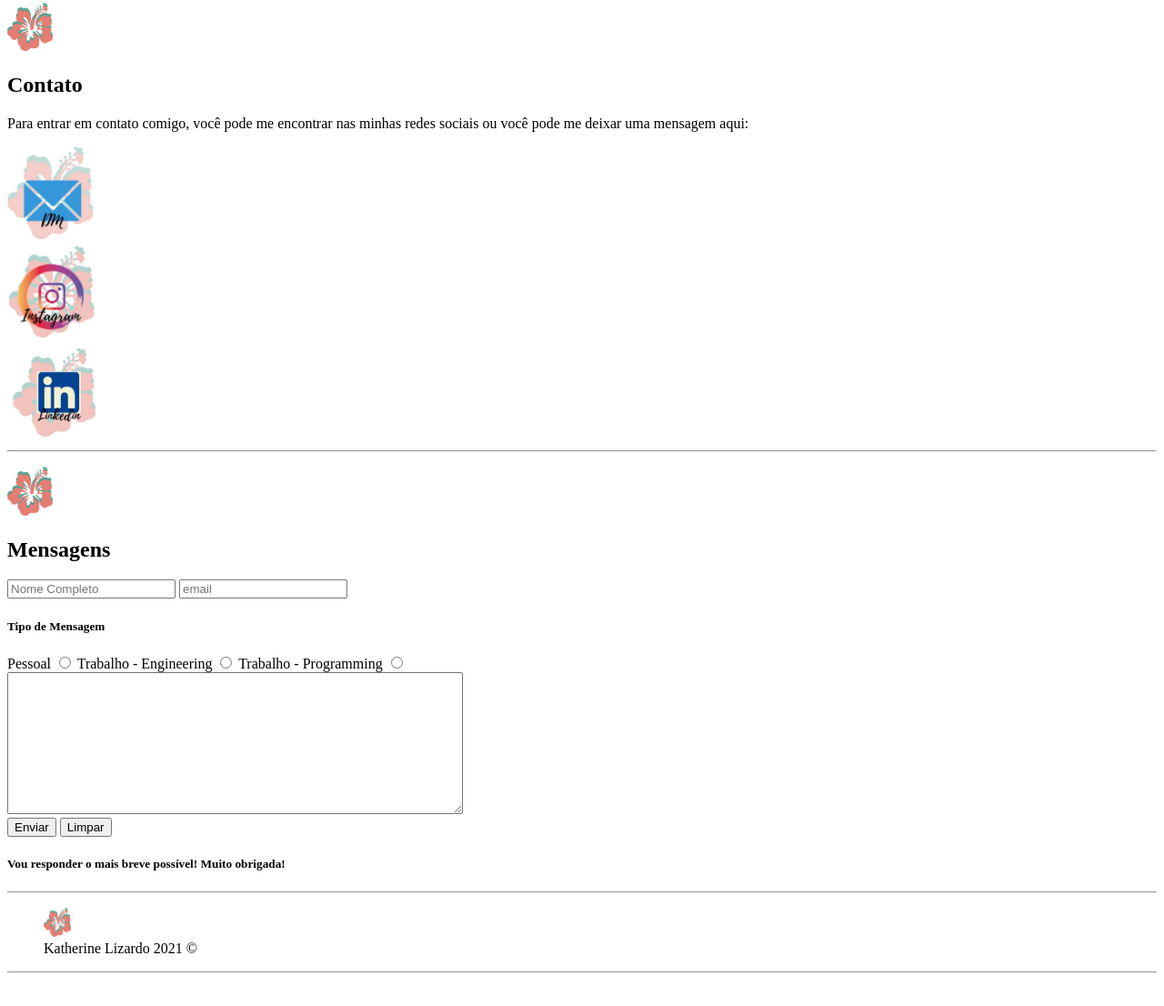
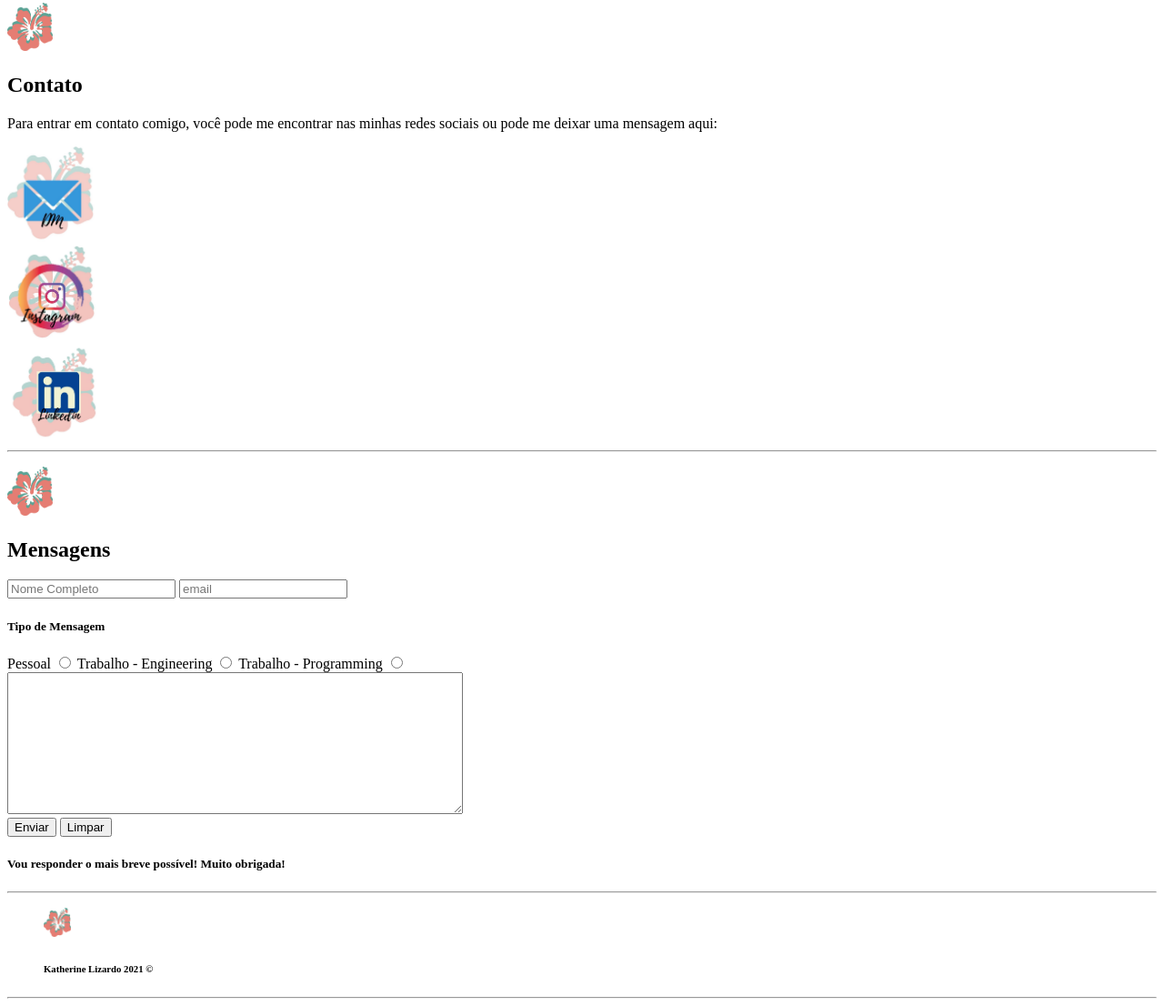
Before and after one commit to kathelizardo/Projeto-final--HTML, a plain HTML site: page index.html in a window 1280 px wide. Shown: the part 2495-3601 px from the top of the page at 91% size. Before the commit the page ends 3573 px from the top, so only its background shows below. Drawn offline with Linux system fonts and the light colour scheme.

Commit message:
final touch

```diff
--- a/index.html
+++ b/index.html
@@ -152,7 +152,7 @@
                 <h2><strong>Contato</strong> </h2>
                 <div>
                     <p>
-                        Para entrar em contato comigo, você pode me encontrar nas minhas redes sociais ou você pode me deixar uma mensagem aqui:
+                        Para entrar em contato comigo, você pode me encontrar nas minhas redes sociais ou pode me deixar uma mensagem aqui:
                     </p>
                 </div>
                 <div>
@@ -214,7 +214,7 @@
         <footer>
             <figure>
             <img src="img/Imagem1.png" alt="banner2" width="30">
-            <figcaption>Katherine Lizardo 2021 &copy </figcaption>
+            <figcaption><h6>Katherine Lizardo 2021 &copy</h6> </figcaption>
             </figure>
         </footer>
 
```
Also changed, not shown: 1 other file.
